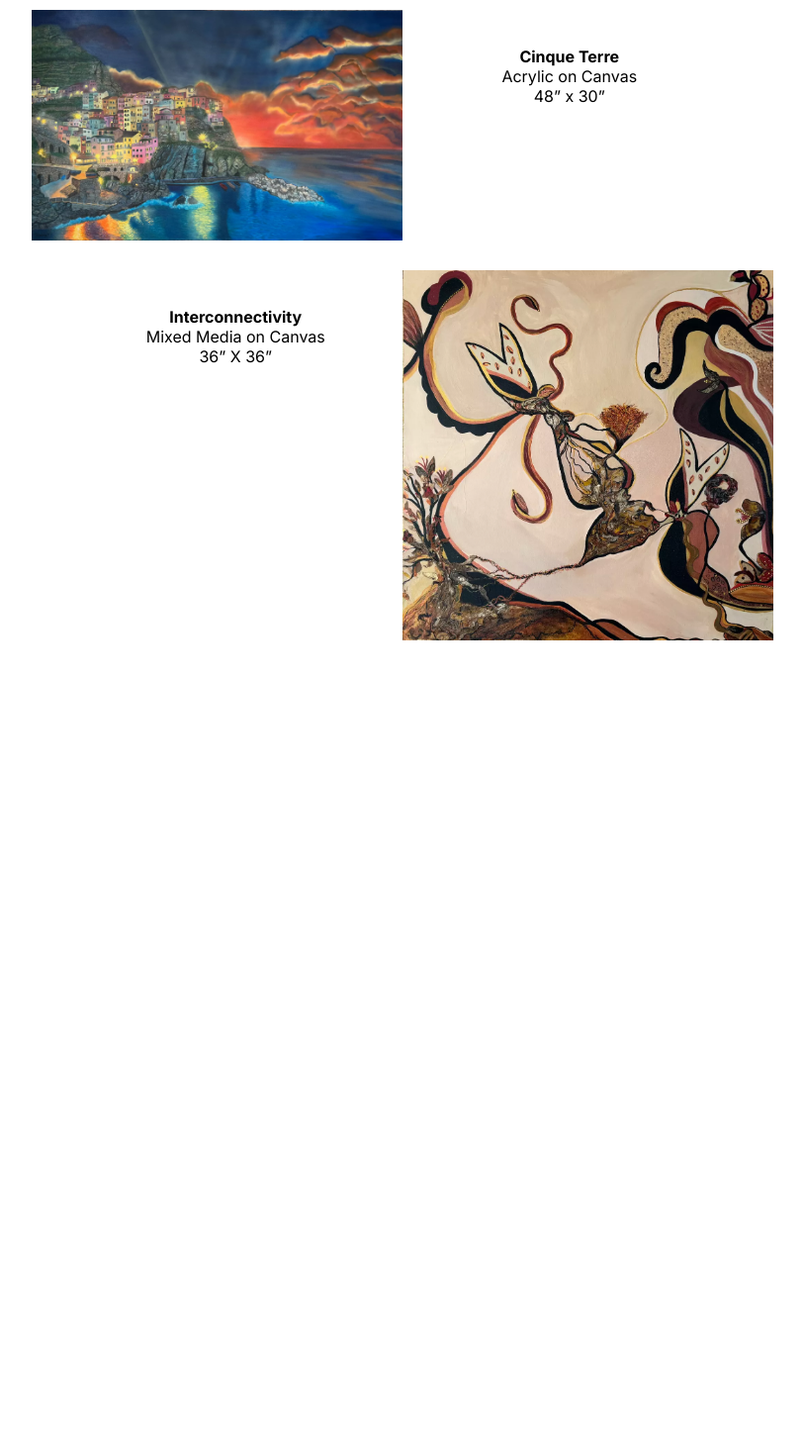
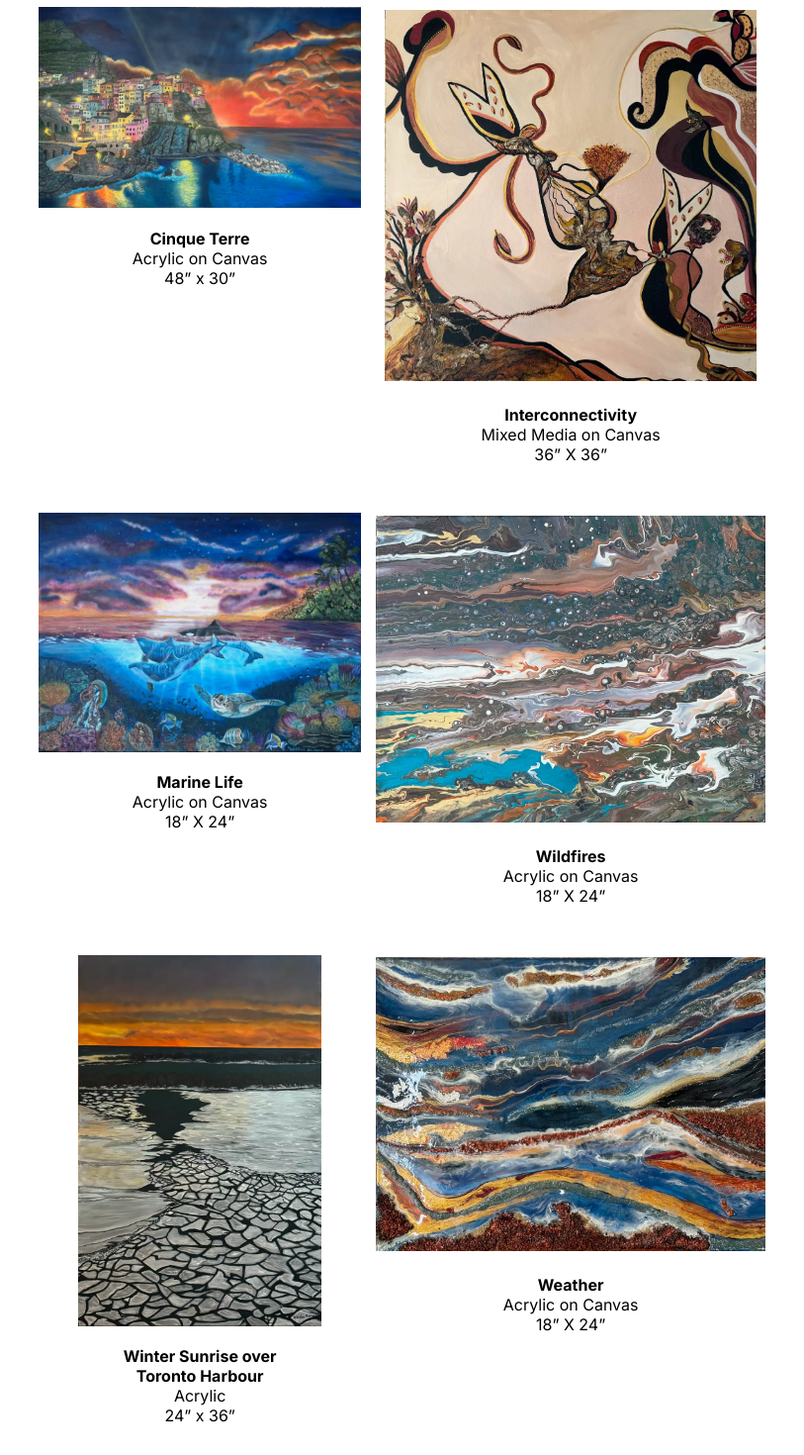
Before and after one commit to PaulB-H/designsbytabitha-nextjs, a Next.js app: page / in a window 1280 px wide. Shown: the part 937-2407 px from the top of the page at 99% size, without its empty margins (233-1046 px from the left). Before the commit the page ends 1600 px from the top, so only its background shows below. Built offline with nearby package versions, Linux system fonts and the light colour scheme; a web font is replaced by a local one.

Commit message:
Replace flex/float layout with grid for Artwork

```diff
--- a/src/components/Artwork/Artwork.module.css
+++ b/src/components/Artwork/Artwork.module.css
@@ -21,30 +21,26 @@
 }
 
 .container_artwork {
-  display: flex;
-  flex-direction: column;
   position: relative;
+
+  display: grid;
+  grid-template-columns: auto auto;
 }
 
 .bold {
   font-weight: bold;
 }
 
-.row {
+.grid_item {
   flex: 1;
   width: 100%;
   margin: 2% 0;
-}
-
-.floatLeft {
-  float: left;
-}
-.floatRight {
-  float: right;
+  padding: 2%;
 }
 
 .painting {
-  max-width: 50%;
+  max-width: 100%;
+  max-height: 375px;
 }
 .textBox {
   padding: 5%;
@@ -60,13 +56,7 @@
 }
 
 @media (max-width: 640px) {
-  .painting {
-    max-width: 100%;
-  }
-  .floatLeft {
-    float: none;
-  }
-  .floatRight {
-    float: none;
+  .container_artwork {
+    grid-template-columns: auto;
   }
 }
--- a/src/components/Artwork/Artwork.tsx
+++ b/src/components/Artwork/Artwork.tsx
@@ -6,14 +6,14 @@ export default function Artwork() {
   return (
     <div className={styles.container_100vh}>
       <main className={styles.main}>
+        <h1 className={styles.paintingName}>Paintings</h1>
+        <p className={styles.instructions}>Tap to view full image</p>
         <div className={styles.container_artwork}>
-          <h1 className={styles.paintingName}>Paintings</h1>
-          <p className={styles.instructions}>Tap to view full image</p>
-          <div className={styles.row}>
+          <div className={styles.grid_item}>
             <FullScreenImage
               src="/artwork/paintings/Cinque_Terre_1737x1080.webp"
               alt="Image"
-              classList={clsx(styles.floatLeft, styles.painting)}
+              classList={clsx(styles.painting)}
             />
             <div className={styles.textBox}>
               <p className={styles.bold}>Cinque Terre</p>
@@ -21,11 +21,12 @@ export default function Artwork() {
               <p>48” x 30”</p>
             </div>
           </div>
-          <div className={styles.row}>
+
+          <div className={styles.grid_item}>
             <FullScreenImage
               src="/artwork/paintings/Interconnectivity_1083x1080.webp"
               alt="Image"
-              classList={clsx(styles.floatRight, styles.painting)}
+              classList={clsx(styles.painting)}
             />
             <div className={styles.textBox}>
               <p className={styles.bold}>Interconnectivity</p>
@@ -33,6 +34,62 @@ export default function Artwork() {
               <p>36” X 36”</p>
             </div>
           </div>
+
+          <div className={styles.grid_item}>
+            <FullScreenImage
+              src="/artwork/paintings/Marine_Life_1461x1080.webp"
+              alt="Image"
+              classList={clsx(styles.painting)}
+            />
+            <div className={styles.textBox}>
+              <p className={styles.bold}>Marine Life</p>
+              <p>Acrylic on Canvas</p>
+              <p>18” X 24”</p>
+            </div>
+          </div>
+
+          <div className={styles.grid_item}>
+            <FullScreenImage
+              src="/artwork/paintings/Wildfires_1369x1080.webp"
+              alt="Image"
+              classList={clsx(styles.painting)}
+            />
+            <div className={styles.textBox}>
+              <p className={styles.bold}>Wildfires</p>
+              <p>Acrylic on Canvas</p>
+              <p>18” X 24”</p>
+            </div>
+          </div>
+
+          <div className={styles.grid_item}>
+            <FullScreenImage
+              src="/artwork/paintings/Winter_Sunrise_Over_Toronto_Harbour_707x1080.webp"
+              alt="Image"
+              classList={clsx(styles.painting)}
+            />
+            <div className={styles.textBox}>
+              <p className={styles.bold}>
+                Winter Sunrise over
+                <br />
+                Toronto Harbour
+              </p>
+              <p>Acrylic</p>
+              <p>24” x 36”</p>
+            </div>
+          </div>
+
+          <div className={styles.grid_item}>
+            <FullScreenImage
+              src="/artwork/paintings/Weather_1430x1080.webp"
+              alt="Image"
+              classList={clsx(styles.painting)}
+            />
+            <div className={styles.textBox}>
+              <p className={styles.bold}>Weather</p>
+              <p>Acrylic on Canvas</p>
+              <p>18” X 24”</p>
+            </div>
+          </div>
         </div>
       </main>
     </div>
```
